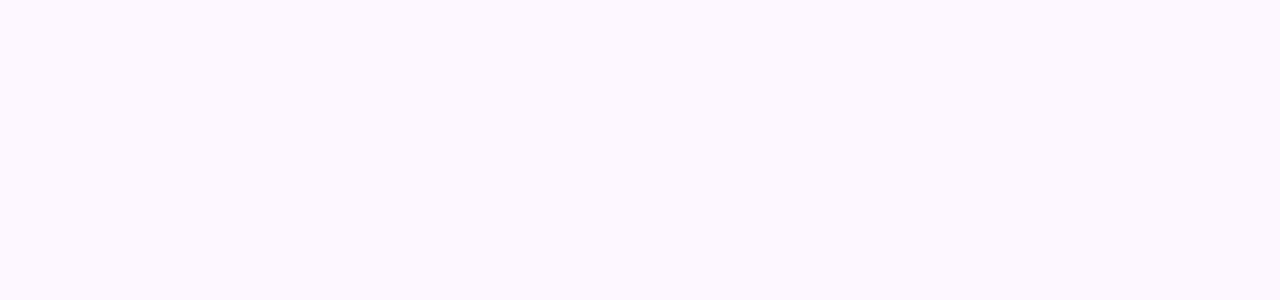
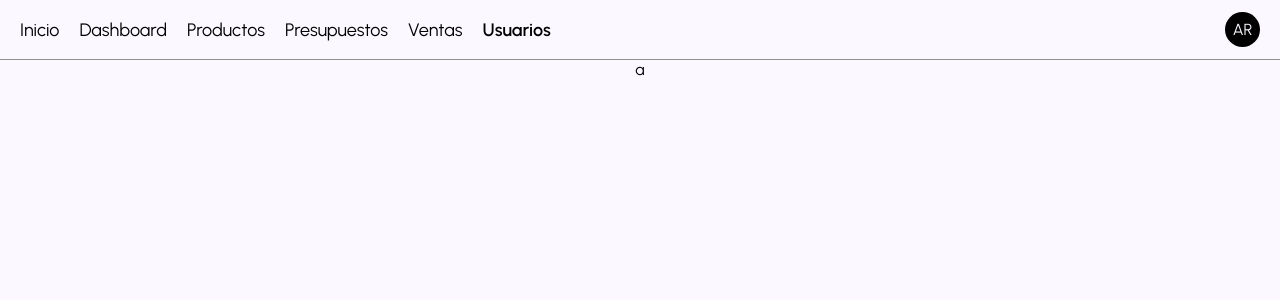
Before and after one commit to 2piradrian/sales-control-app, a React (Vite) app in the folder packages/client/: page /users in a window 1280 px wide. Before the commit this address had no page. Shown: the top 300 px of the page. Built offline with nearby package versions, Linux system fonts and the light colour scheme.

Commit message:
add: routes

```diff
--- a/packages/client/src/ui/components/header/header.tsx
+++ b/packages/client/src/ui/components/header/header.tsx
@@ -9,7 +9,11 @@ export default function Header() {
         <nav className={style.routesContainer}>
           <div className={style.routes}>
               <NavRoute name="Inicio" route="/" />
+              <NavRoute name="Dashboard" route="/dashboard" />
               <NavRoute name="Productos" route="/products" />
+              <NavRoute name="Presupuestos" route="/budgets" />
+              <NavRoute name="Ventas" route="/sales" />
+              <NavRoute name="Usuarios" route="/users" />
           </div>
           <div className={style.user}>
               <UserIcon name="Adrián Rodriguez" />
--- a/packages/client/src/ui/routes/routes-manager.tsx
+++ b/packages/client/src/ui/routes/routes-manager.tsx
@@ -6,6 +6,11 @@ export default function RoutesManager() {
         <BrowserRouter>
             <Routes>
                 <Route path="/" element={<HomeRoute />} />
+                <Route path="/dashboard" element={<HomeRoute />} />
+                <Route path="/products" element={<HomeRoute />} />
+                <Route path="/budgets" element={<HomeRoute />} />
+                <Route path="/sales" element={<HomeRoute />} />
+                <Route path="/users" element={<HomeRoute />} />
             </Routes>
         </BrowserRouter>
     )
```
